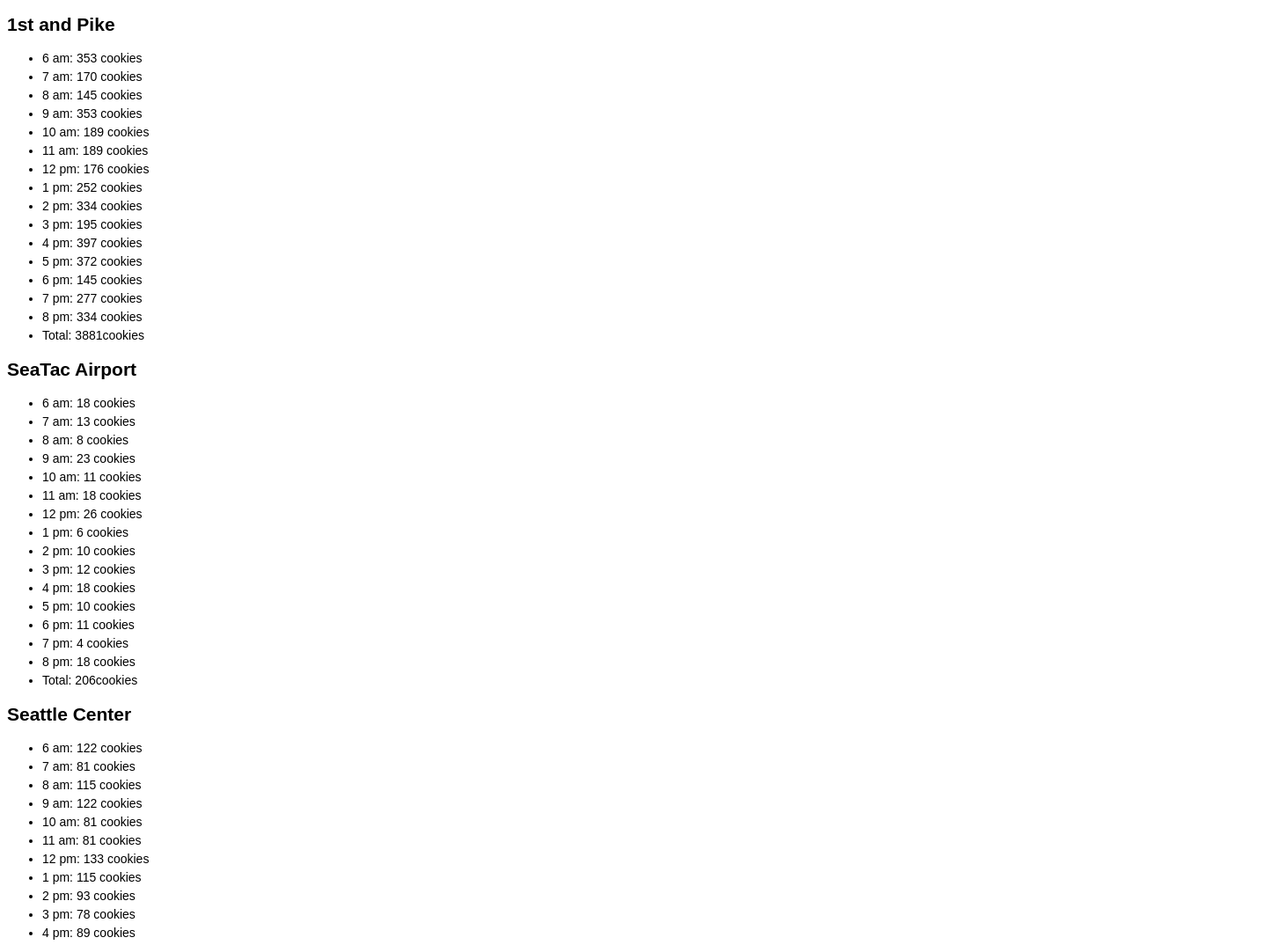
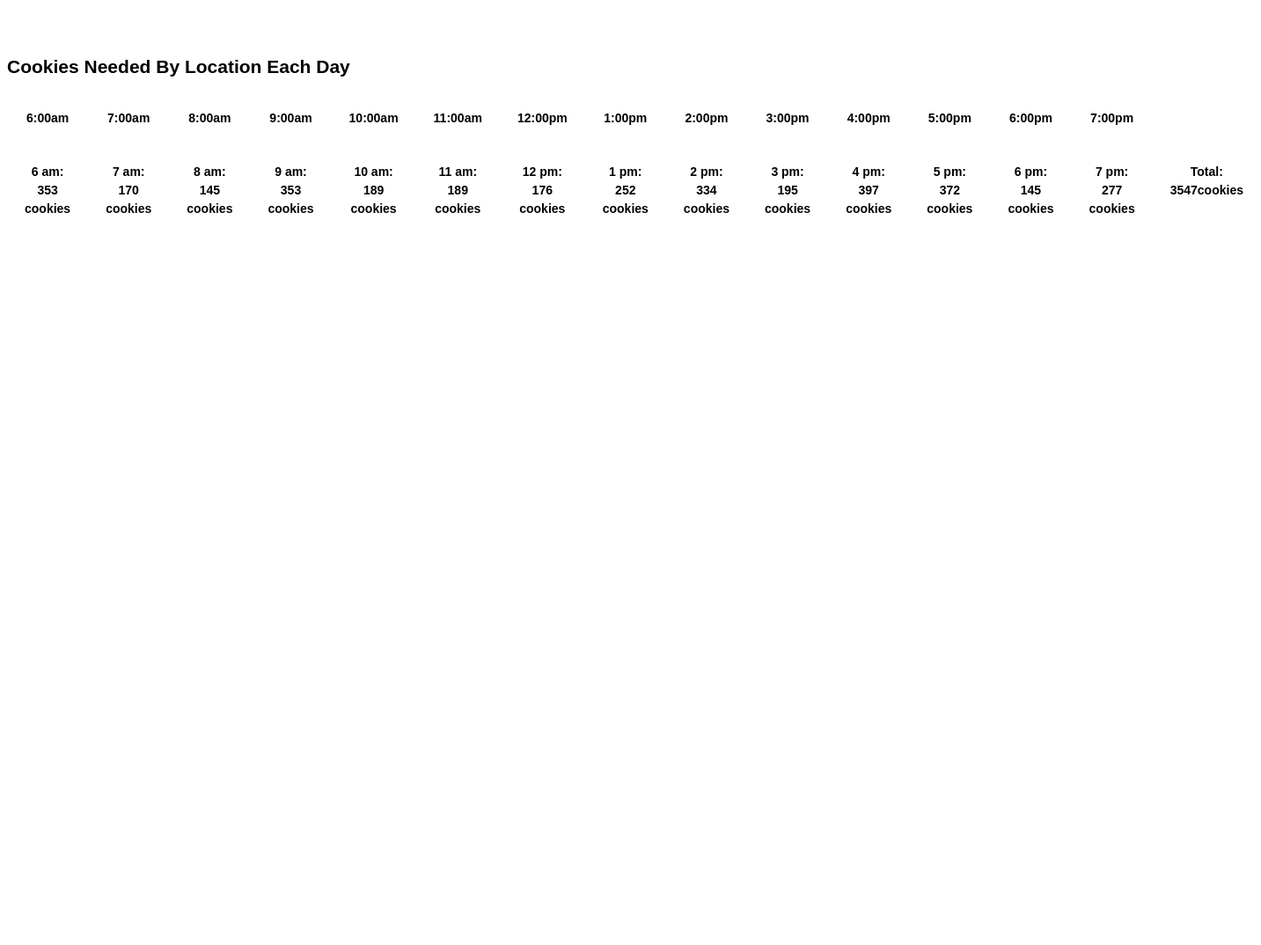
Before and after one commit to vmasten/cookie-stand, a plain HTML site: page sales.html in a window 1280 px wide. Shown: the top 1074 px of the page at 88% size, 1433 px wide, since content can reach past the window. After the commit the page ends 800 px from the top, so only its background shows below. Drawn offline with Linux system fonts and the light colour scheme.

Commit message:
gotta break it to make it

```diff
--- a/css/style.css
+++ b/css/style.css
@@ -68,3 +68,13 @@
   text-align: center;
   font-size: 20px;
 }
+
+table {
+  table-layout: fixed;
+  width: 100%;
+  border-collapse: collapse;
+}
+
+th, td {
+  padding: 20px;
+}
--- a/js/app.js
+++ b/js/app.js
@@ -1,5 +1,6 @@
 'use strict';
 
+var hours = ['6:00am', '7:00am', '8:00am', '9:00am', '10:00am', '11:00am', '12:00pm', '1:00pm', '2:00pm', '3:00pm', '4:00pm', '5:00pm', '6:00pm', '7:00pm'];
 
 function Stores(name, minCustomers, maxCustomers, salesAvg) {
   this.name = name;
@@ -42,20 +43,39 @@
     currentHour++;
   }
   arr.push('Total: ' + total + 'cookies');
+  return arr;
+};
 
-  //Store name
-  var h2El = document.createElement('h2');
-  h2El.textContent = this.name;
-  //Displays an unordered list of the array elements
-  var ulEl = document.createElement('ul');
-  for (var j = 0; j < arr.length; j++) {
-    var liEl = document.createElement('li');
-    liEl.textContent = arr[j];
-    ulEl.appendChild(liEl);
+Stores.prototype.render = function(hours) {
+  var arr = this.cookiesPerDay(hours);
+  var trEl = document.createElement('tr');
+  for (var idx in arr) {
+    var thEl = document.createElement('th');
+    thEl.textContent = arr[idx];
+    trEl.appendChild(thEl);
   }
   var sales = document.getElementById('locations');
+  sales.appendChild(trEl);
+
+};
+
+var tableSet = function() {
+  var h2El = document.createElement('h2');
+  h2El.textContent = 'Cookies Needed By Location Each Day';
+  var trEl = document.createElement('tr');
+  var blank = document.createElement('th');
+  blank.textContent = '            ';
+  trEl.appendChild(blank);
+  for (var idx in hours) {
+    var thEl = document.createElement('th');
+    thEl.textContent = hours[idx];
+    trEl.appendChild(thEl);
+  }
+  var sales = document.getElementById('locations');
+  sales.appendChild(blank);
   sales.appendChild(h2El);
-  sales.appendChild(ulEl);
+  sales.appendChild(trEl);
+
 };
 
 var pike = new Stores('1st and Pike', 23, 65, 6.3);
@@ -63,24 +83,8 @@
 var seattleCenter = new Stores('Seattle Center', 11, 38, 3.7);
 var capHill = new Stores('Capitol Hill', 20, 38, 2.3);
 var alki = new Stores('Alki', 2, 16, 4.6);
-
-// var alki = {
-//   name: 'Alki',
-//   minCustomers: 2,
-//   maxCustomers: 16,
-//   cookieSalesAverage: 4.6,
-//   cookiesArray: [],
-//   hourlyCustomers: function() {
-//     var min = Math.ceil(this.minCustomers);
-//     var max = Math.floor(this.maxCustomers);
-//     return Math.floor(Math.random() * (max - min + 1)) + min;
-//   }
-// };
+tableSet();
+pike.render(14);
 
 /* I wasn't sure if some stores may have variable hours in the future, which is why I pass in
 hours to the function; additional work will be needed if stores have variable opening times */
-pike.cookiesPerDay(15);
-seaTac.cookiesPerDay(15);
-seattleCenter.cookiesPerDay(15);
-capHill.cookiesPerDay(15);
-alki.cookiesPerDay(15);
--- a/sales.html
+++ b/sales.html
@@ -7,7 +7,10 @@
   <link rel="stylesheet" type="text/css" href="css/style.css">
 </head>
 <body id="sales">
+  <!-- <h2>Cookies Needed By Location Each Day</h2> -->
+  <table>
   <section id="locations"></section>
+</table>
   <script src="js/app.js"></script>
 </body>
 </html>
```
